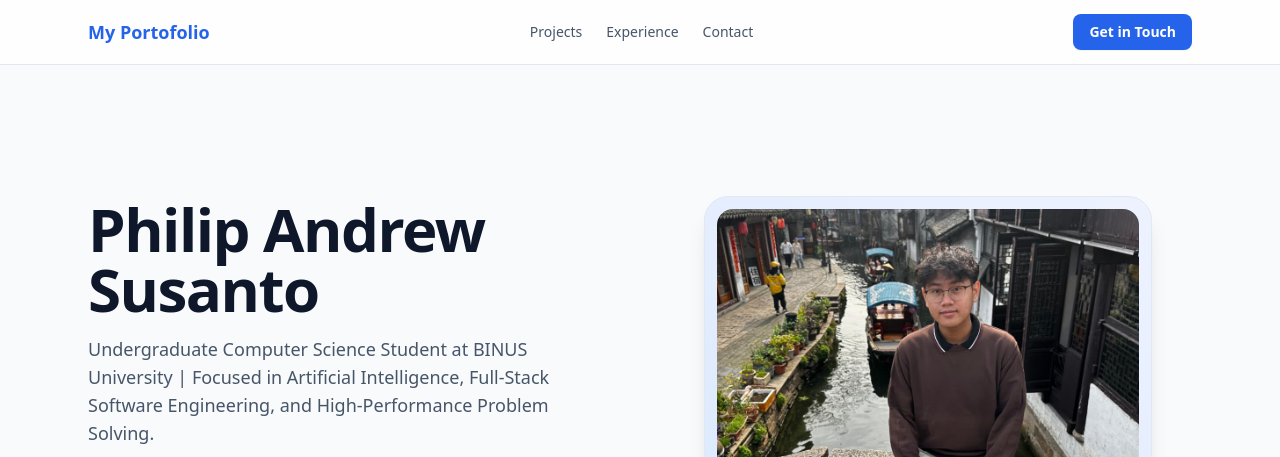
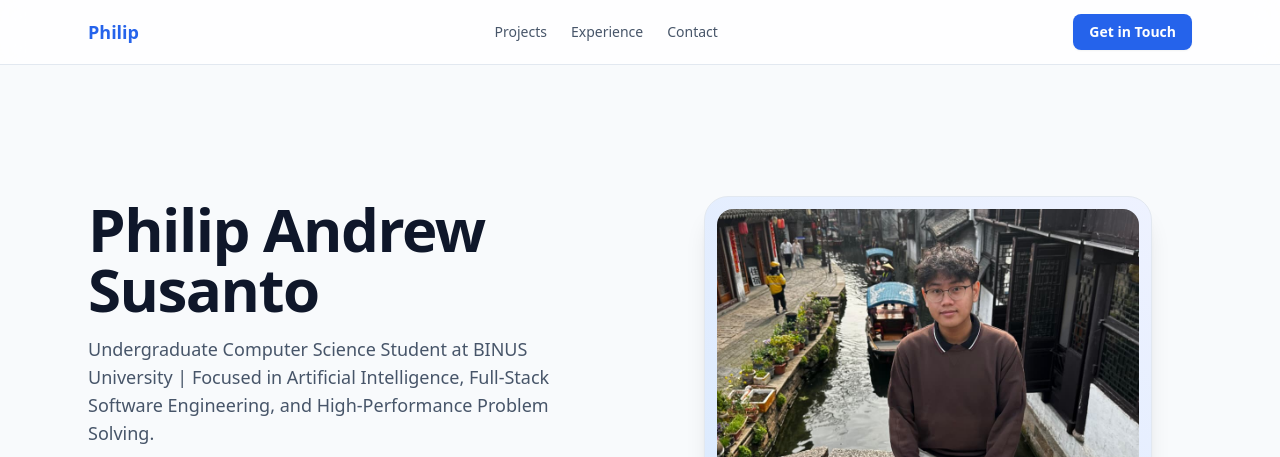
Before and after one commit to yungphillyyy/Portofolio-Philip, a plain HTML site: page index.html in a window 1280 px wide. Shown: the top 457 px of the page. Drawn offline with nearby package versions, Linux system fonts and the light colour scheme.

Commit message:
Add files via upload

```diff
--- a/index.html
+++ b/index.html
@@ -12,7 +12,7 @@
     <!-- Header / Navbar -->
     <header class="fixed top-0 left-0 w-full bg-white/80 backdrop-blur-md z-50 border-b border-slate-200">
         <div class="max-w-6xl mx-auto px-6 h-16 flex items-center justify-between">
-            <span class="font-bold text-lg text-blue-600">My Portofolio</span>
+            <span class="font-bold text-lg text-blue-600">Philip</span>
             <nav class="hidden md:flex space-x-6 text-sm text-slate-600 font-medium">
                 <a href="#projects" class="hover:text-blue-600 transition">Projects</a>
                 <a href="#experience" class="hover:text-blue-600 transition">Experience</a>
```
